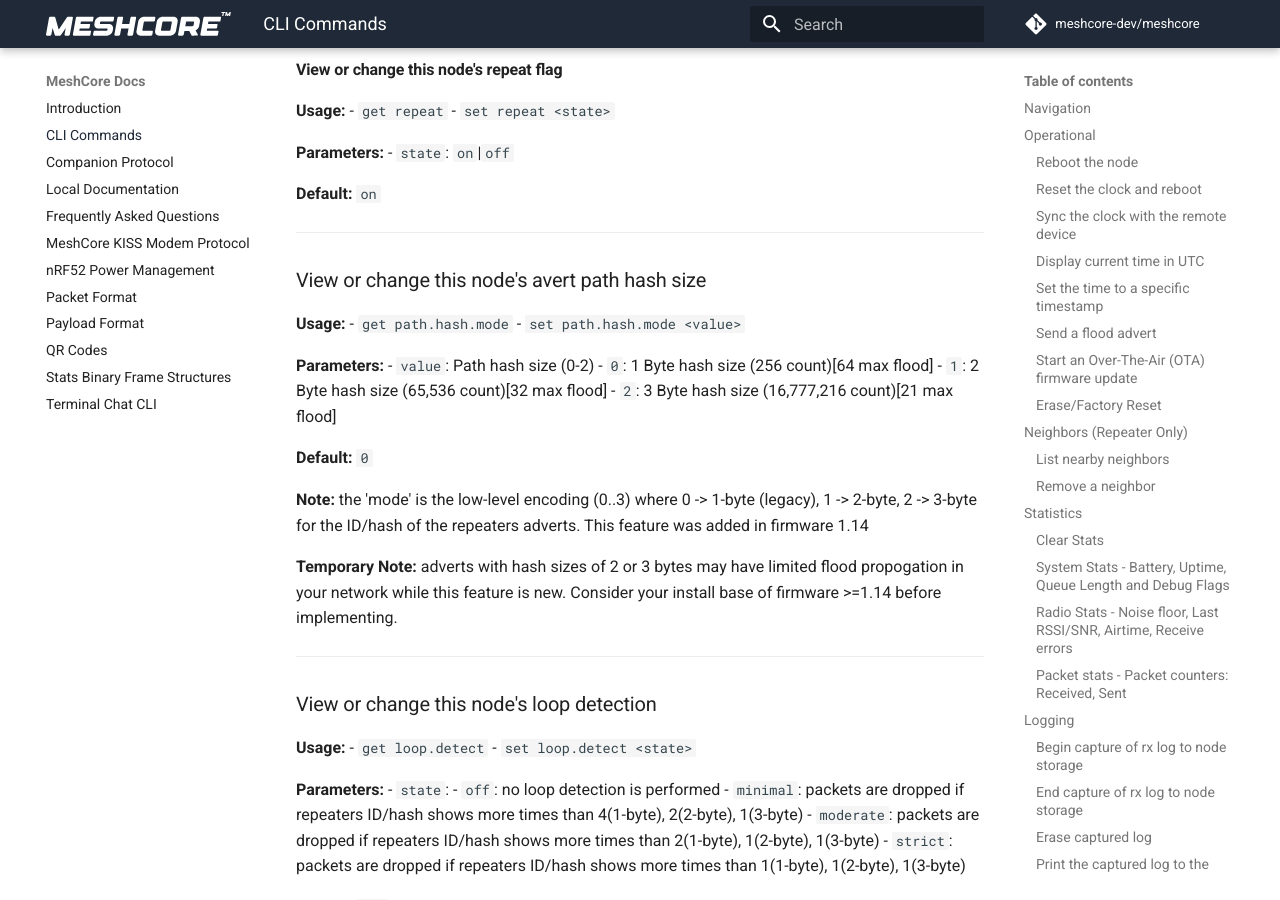
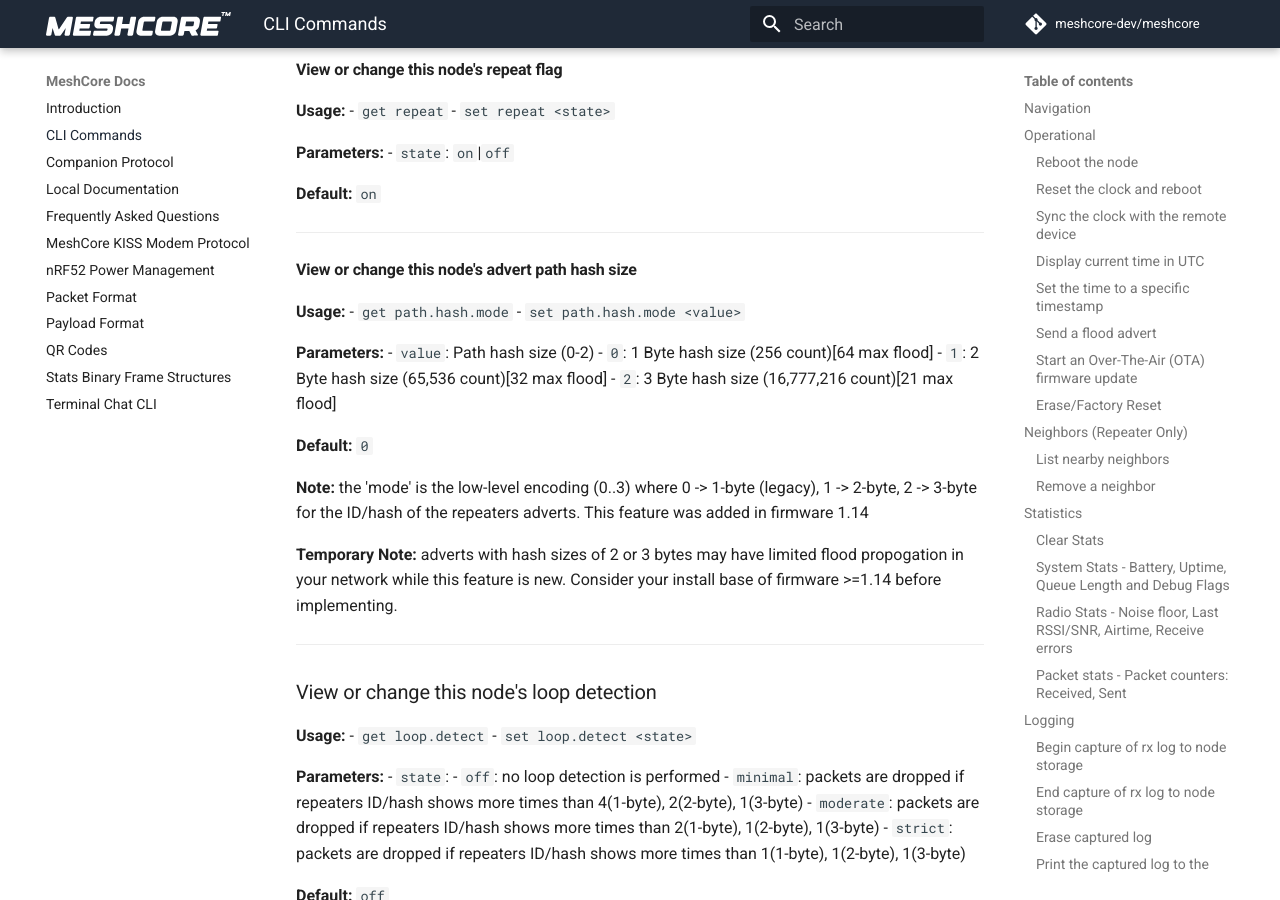
Before and after one commit to JacekVV/MeshCore-Hydra, an MkDocs documentation site: the page built from docs/cli_commands.md, in a window 1280 px wide and 900 px high, scrolled down 7816 px. Built offline with MkDocs 1.6.1 and Material for MkDocs 9.7.7, drawn with Linux system fonts in a browser that asks for light colours; comment, search, counter and statistics services are not loaded.

Commit message:
Apply suggestion from @weebl2000
Co-authored-by: Wessel <wessel@weebl.me>

```diff
--- a/docs/cli_commands.md
+++ b/docs/cli_commands.md
@@ -383,7 +383,7 @@ This document provides an overview of CLI commands that can be sent to MeshCore
 
 ---
 
-### View or change this node's avert path hash size
+#### View or change this node's advert path hash size
 **Usage:**
 - `get path.hash.mode`
 - `set path.hash.mode <value>`
```
